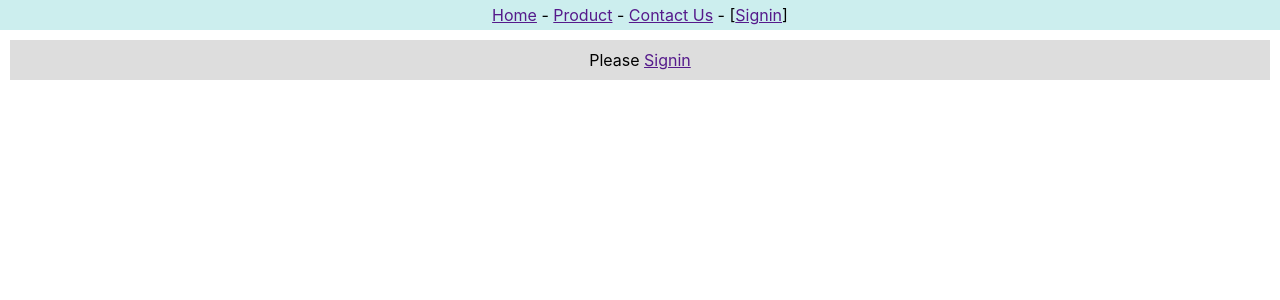
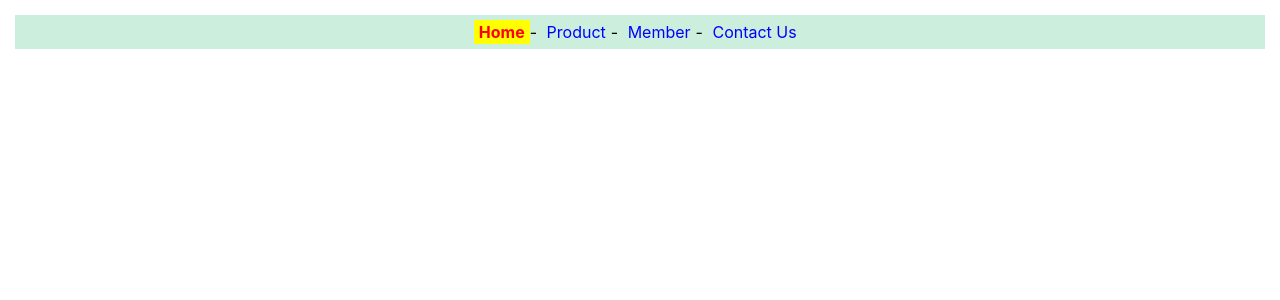
Before and after one commit to Iben-arch/app1, a React (Create React App) app: page / in a window 1280 px wide. Shown: the top 300 px of the page. Built offline with nearby package versions, Linux system fonts and the light colour scheme.

Commit message:
add navlink

```diff
--- a/package.json
+++ b/package.json
@@ -9,6 +9,7 @@
     "@testing-library/user-event": "^13.5.0",
     "react": "^19.1.0",
     "react-dom": "^19.1.0",
+    "react-router-dom": "^7.8.2",
     "react-scripts": "5.0.1",
     "tar": "^7.4.3",
     "web-vitals": "^2.1.4"
--- a/src/App.js
+++ b/src/App.js
@@ -1,17 +1,7 @@
 import React from 'react';
-import {userContext} from './context';
-import Header2 from './context-header2';
-import Content2 from './context-content2';
+import Router2 from './router2';
 
 
 export default function App() {
-
-    let [user, setUser] = React.useState('')
-
-    return (
-        <userContext.Provider value={[user,setUser]}>
-            <Header2/>
-            <Content2/>
-        </userContext.Provider>
-    )
+    return <Router2/>
 }
--- /dev/null
+++ b/src/navlink.css
@@ -0,0 +1,17 @@
+.nav{
+    background-color: #ced;
+    padding: 7px;
+    text-align: center;
+    margin: 15px;
+}
+.menu{
+    color: blue;
+    text-decoration: none;
+    padding: 2px 5px;
+}
+.active_menu{
+    color: red;
+    background-color: yellow;
+    text-decoration: none;
+    padding: 2px 5px;
+}
--- /dev/null
+++ b/src/router2.js
@@ -0,0 +1,19 @@
+import React from "react";
+import {BrowserRouter, NavLink} from 'react-router-dom'
+import './navlink.css'
+
+export default function Router2(){
+    return(
+        <BrowserRouter>
+            <nav className="nav">
+                <NavLink to='/'
+                    className={({isActive}) => isActive?"active_menu":"menu"}
+                    style={({isActive}) => {return{fontWeight:isActive?"bold":""};}}
+                >Home</NavLink>-&nbsp;
+                <NavLink to='/products' className={({isActive}) => isActive?"active_menu":"menu"}>Product</NavLink>-&nbsp;
+                <NavLink to='/member' className={({isActive}) => isActive?"active_menu":"menu"}>Member</NavLink>-&nbsp;
+                <NavLink to='/contact' className={({isActive}) => isActive?"active_menu":"menu"}>Contact Us</NavLink>&nbsp;
+            </nav>
+        </BrowserRouter>
+    )
+}
```
Also changed, not shown: src/router3.js (added, +25 -0 lines), 1 other file (tests, documents, lock files or other folders).
